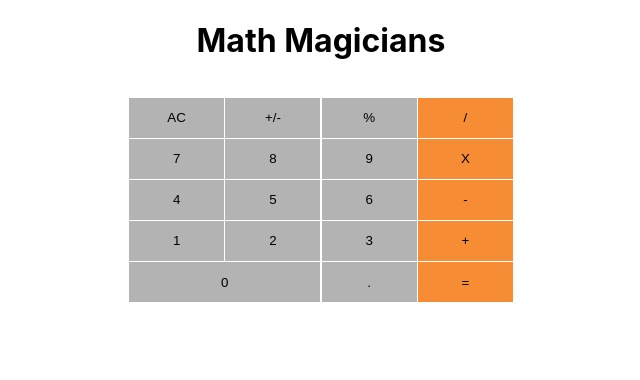
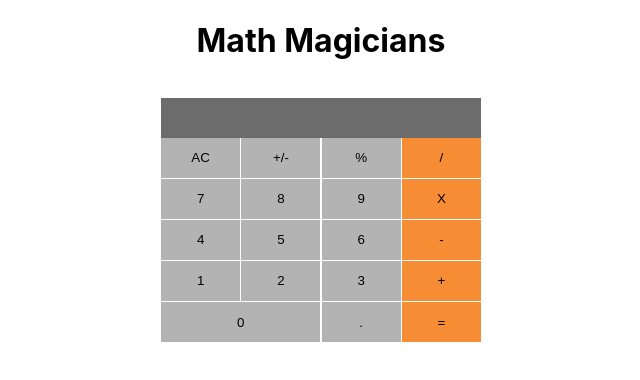
Before and after one commit to michaelamponsah/math-magicians, a React (Create React App) app: page / in a window 1280 px wide. Shown: the top 380 px of the page, without its empty margins (319-959 px from the left). Built offline with nearby package versions, Linux system fonts and the light colour scheme.

Commit message:
Construct and style calc input field

```diff
--- a/src/App.css
+++ b/src/App.css
@@ -1,3 +1,7 @@
+* {
+  box-sizing: border-box;
+}
+
 .App {
   text-align: center;
 }
@@ -9,7 +13,7 @@
 }
 
 .calculator {
-  width: 30%;
+  width: 25%;
 }
 
 .calculatorKeyboard {
@@ -40,3 +44,18 @@ button:hover {
 .calculatorKeyboard :nth-child(19) {
   background-color: #f68c34;
 }
+
+.calculatorInputField {
+  width: 100%;
+  height: 2.5rem;
+  background-color: #6d6c6c;
+  border: none;
+  text-align: end;
+  padding: 0.5em;
+  font-size: 1.2rem;
+  color: #fff;
+}
+
+.calculatorInputField:focus {
+  outline: none;
+}
--- a/src/components/calculator.jsx
+++ b/src/components/calculator.jsx
@@ -1,6 +1,7 @@
 import React, { Component } from 'react';
 import Button from './calculatorButton';
 import getButtonTexts from '../utils/calculatorButtonTexts';
+import Input from './calculatorInputField';
 
 class Calculator extends Component {
   constructor(props) {
@@ -13,6 +14,7 @@ class Calculator extends Component {
     return (
       <div className="calculatorWrapper">
         <div className="calculator">
+          <Input />
           <div className="calculatorKeyboard">
             {getButtonTexts().map((button) => <Button key={button.id} text={button.text} />)}
           </div>
--- /dev/null
+++ b/src/components/calculatorInputField.jsx
@@ -0,0 +1,24 @@
+import React, { Component } from 'react';
+import PropTypes from 'prop-types';
+
+class Input extends Component {
+  constructor(props) {
+    super(props);
+    this.state = { };
+  }
+
+  render() {
+    const { btnType } = this.props;
+    return <input className="calculatorInputField" type={btnType} />;
+  }
+}
+
+Input.propTypes = {
+  btnType: PropTypes.string,
+};
+
+Input.defaultProps = {
+  btnType: 'text',
+};
+
+export default Input;
```
Also changed, not shown: src/index.css (line endings or trailing spaces).
